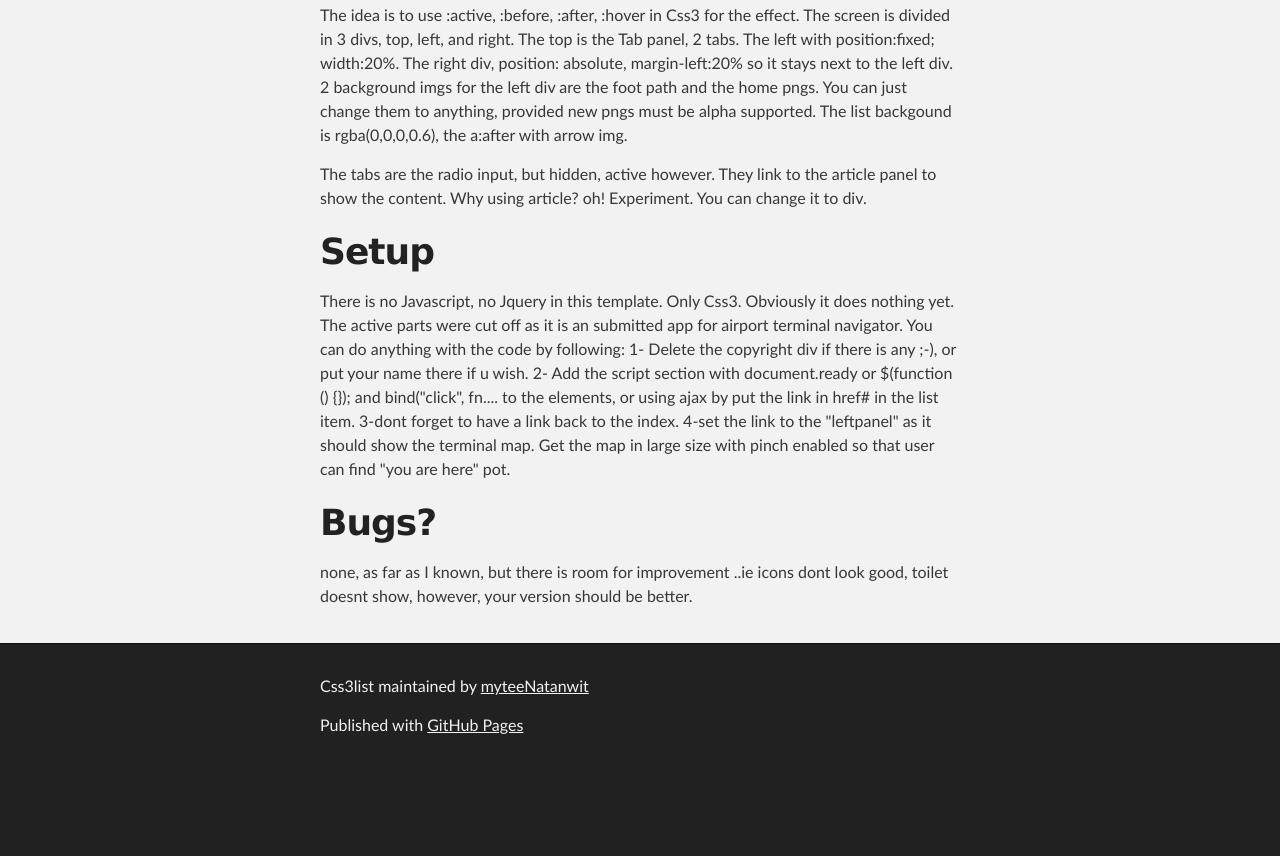
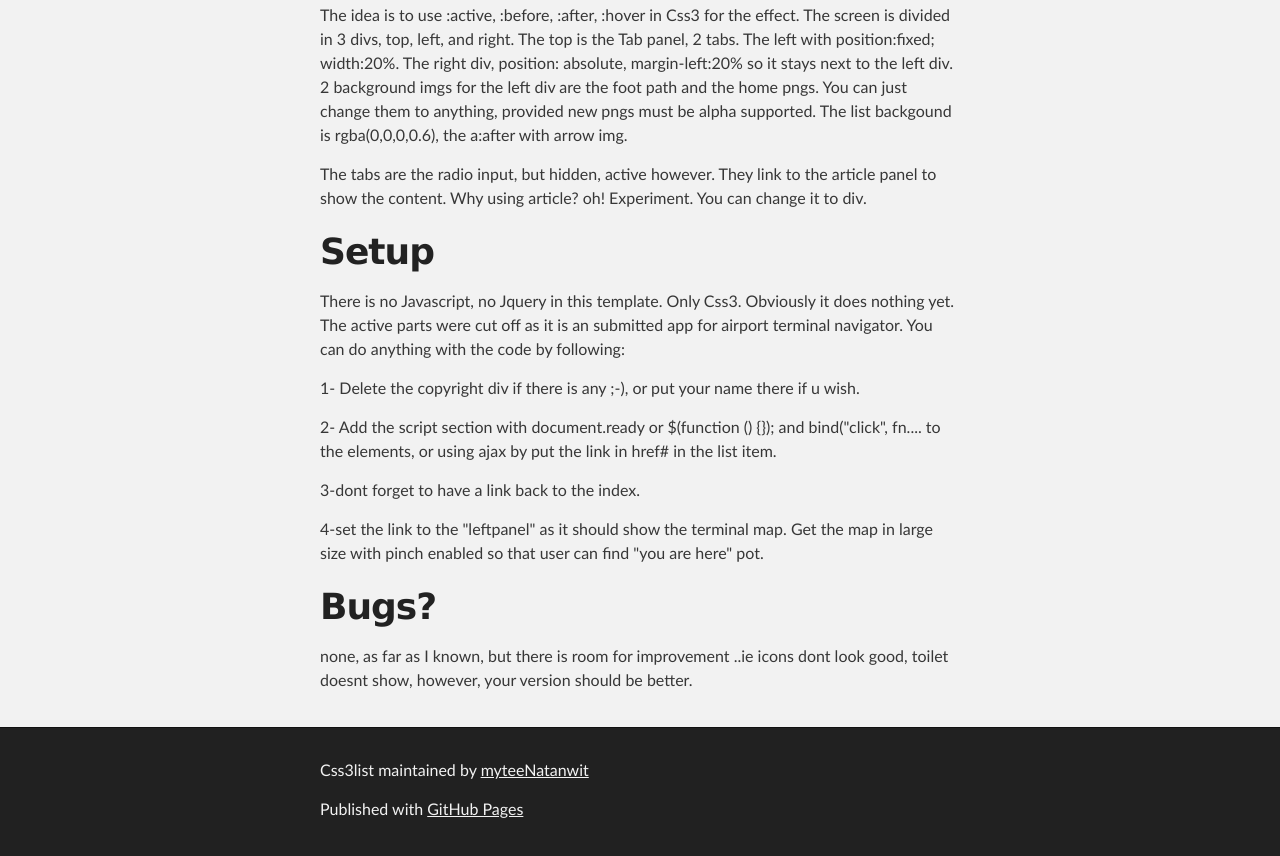
Before and after one commit to myteeNatanwit/css3list, a plain HTML site: page index.html in a window 1280 px wide. Shown: the part 1025-1881 px from the top of the page. Before the commit the page ends 1797 px from the top, so only its background shows below. Drawn offline with Linux system fonts and the light colour scheme.

```diff
--- a/index.html
+++ b/index.html
@@ -61,11 +61,15 @@
 <h1>
 <a name="setup" class="anchor" href="#setup"><span class="octicon octicon-link"></span></a>Setup</h1>
 
-<p>There is no Javascript, no Jquery in this template. Only Css3. Obviously it does nothing yet. The active parts were cut off as it is an submitted app for airport terminal navigator. You can do anything with the code by following:
-1- Delete the copyright div if there is any ;-), or put your name there if u wish.
-2- Add the script section with document.ready or $(function () {}); and bind("click", fn.... to the elements, or using ajax by put the link in href# in the list item.
-3-dont forget to have a link back to the index.
-4-set the link to the "leftpanel" as it should show the terminal map. Get the map in large size with pinch enabled so that user can find "you are here" pot.</p>
+<p>There is no Javascript, no Jquery in this template. Only Css3. Obviously it does nothing yet. The active parts were cut off as it is an submitted app for airport terminal navigator. You can do anything with the code by following:</p>
+
+<p>1- Delete the copyright div if there is any ;-), or put your name there if u wish.</p>
+
+<p>2- Add the script section with document.ready or $(function () {}); and bind("click", fn.... to the elements, or using ajax by put the link in href# in the list item.</p>
+
+<p>3-dont forget to have a link back to the index.</p>
+
+<p>4-set the link to the "leftpanel" as it should show the terminal map. Get the map in large size with pinch enabled so that user can find "you are here" pot.</p>
 
 <h1>
 <a name="bugs" class="anchor" href="#bugs"><span class="octicon octicon-link"></span></a>Bugs?</h1>
```
Also changed, not shown: params.json (+1 -1 lines).
